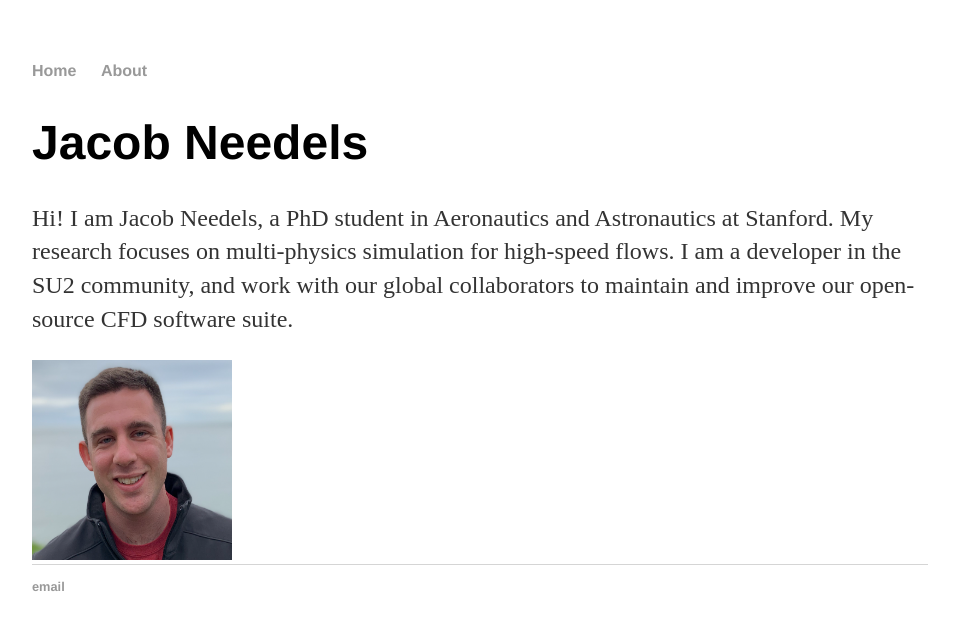
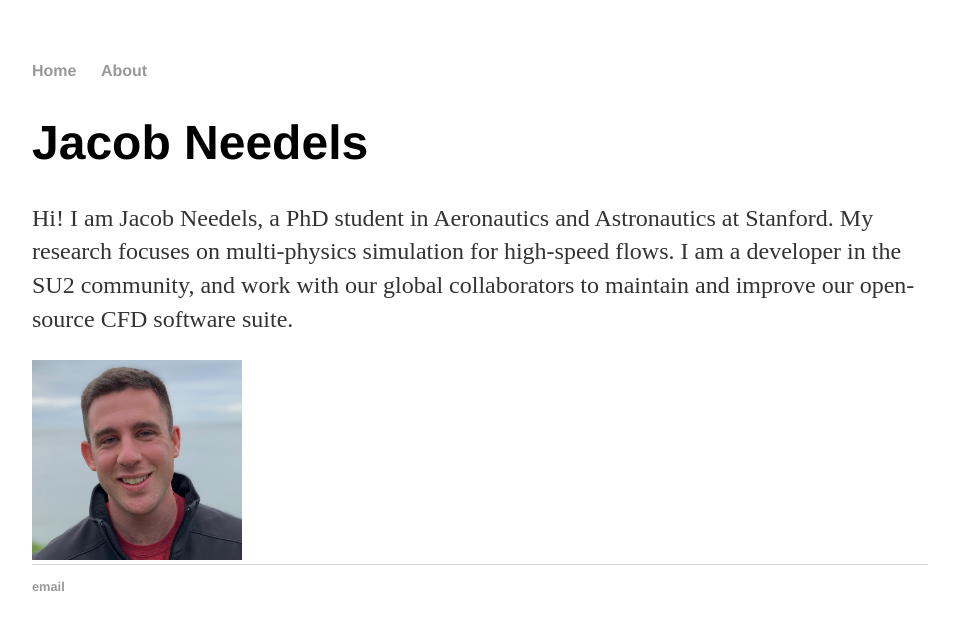
Before and after one commit to jtneedels/jtneedels.github.io, a Jekyll site: the page built from index.html, in a window 1280 px wide. Shown: the top 630 px of the page, without its empty margins (160-1119 px from the left). Built offline with Jekyll 4.4.1, drawn with Linux system fonts in a browser that asks for light colours.

Commit message:
resize pic
Signed-off-by: jtneedels <jneedels@stanford.edu>

```diff
--- a/index.html
+++ b/index.html
@@ -8,4 +8,4 @@ title: Jacob Needels
 			<p>Hi! I am Jacob Needels, a PhD student in Aeronautics and Astronautics at Stanford. My research focuses on multi-physics simulation for high-speed flows.
 			I am a developer in the SU2 community, and work with our global collaborators to maintain and improve our open-source CFD software suite.</a></p>
 		</div>
-		<img src="headshot1.png" alt="Trulli" width="200" height="200">
+		<img src="headshot1.png" alt="Trulli" width="210" height="200">
```
